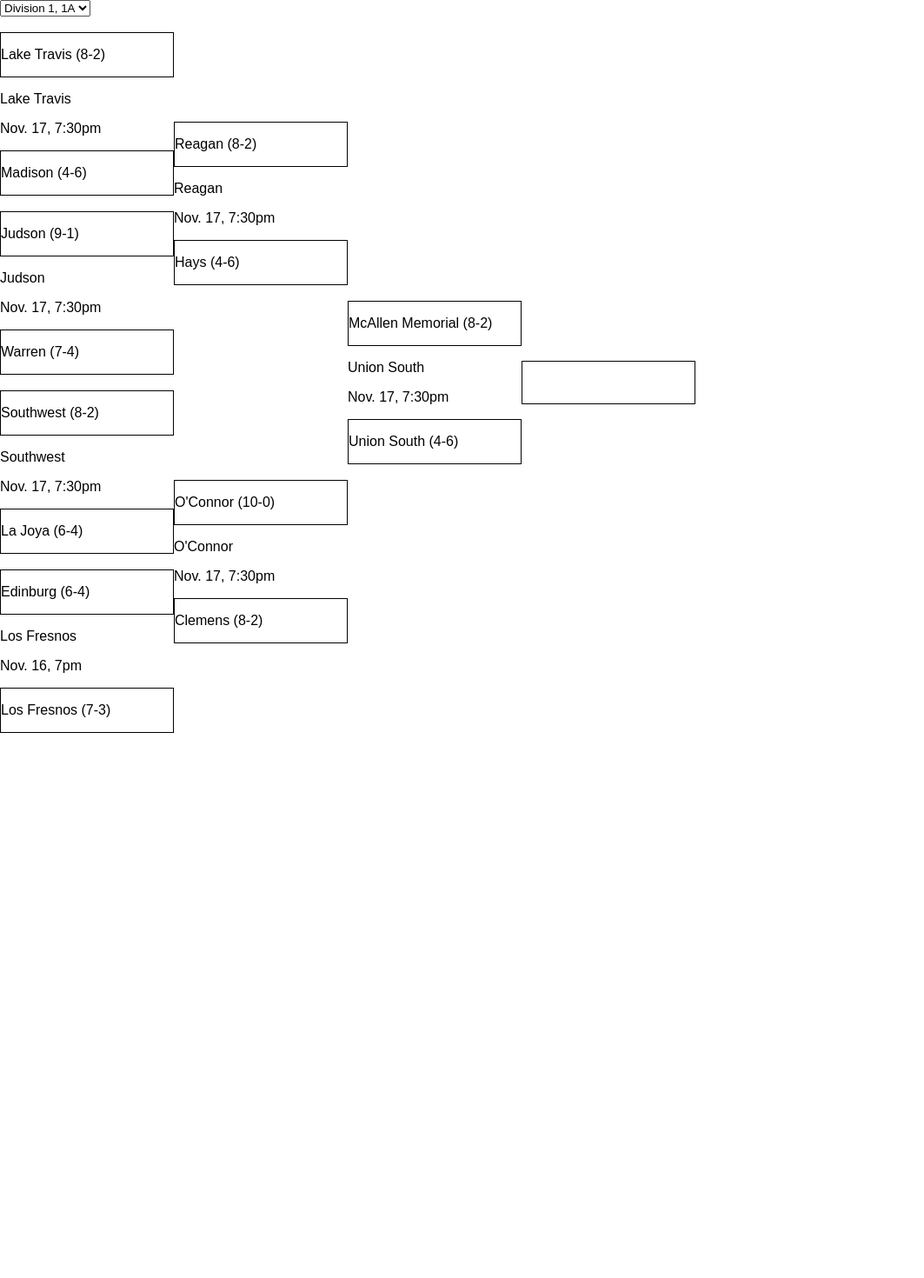
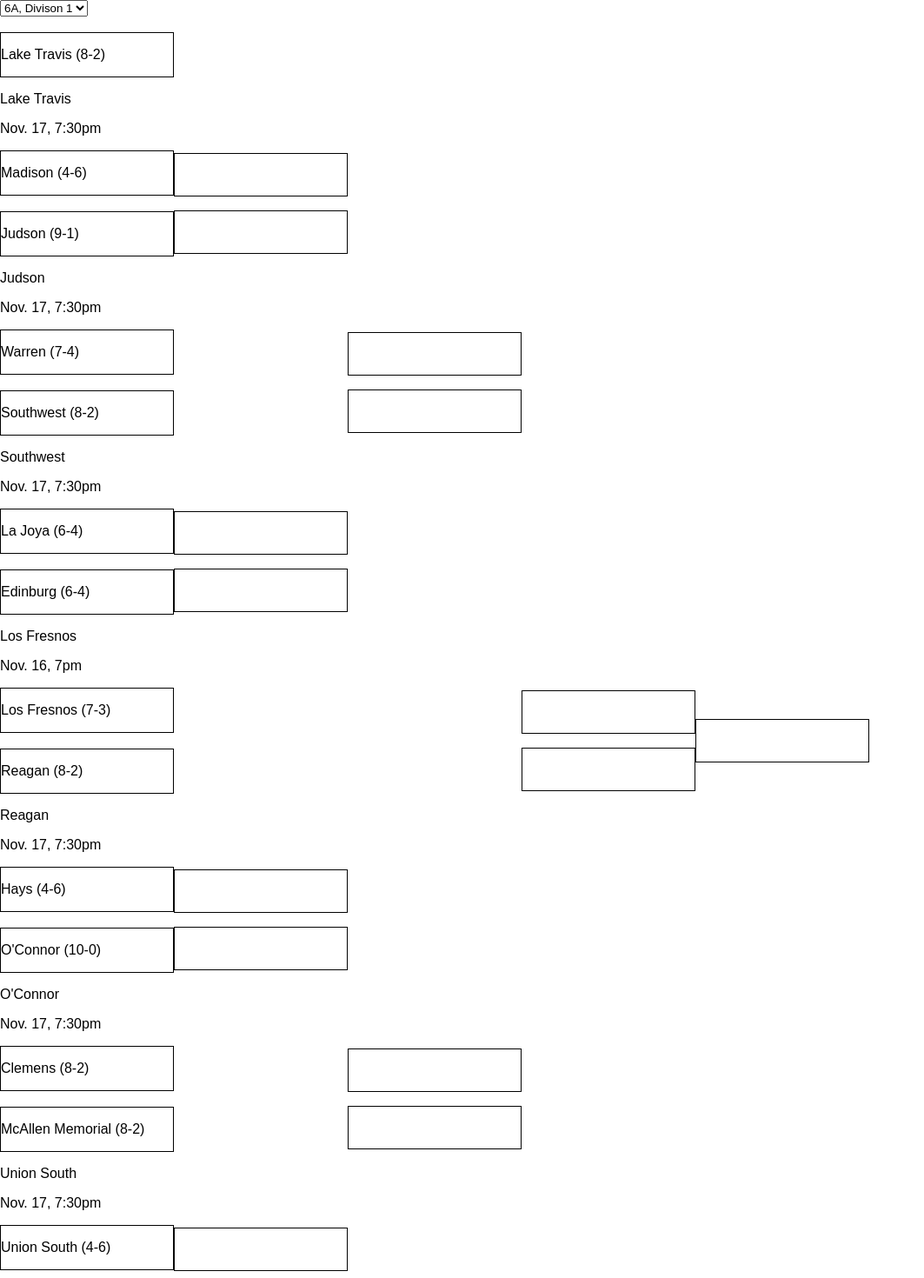
Before and after one commit to sa-express-news/UIL-bracket-17, a React (Create React App) app: page / in a window 1280 px wide. Shown: the top 1470 px of the page at 87% size, without its empty margins (0-1063 px from the left). Before the commit the page ends 861 px from the top, so only its background shows below. Built offline with nearby package versions, Linux system fonts and the light colour scheme.

Commit message:
Refactor Bracket component to display 16-team tournaments instead of the 8-team ones used for testing purposes

```diff
--- a/src/components/Bracket/index.tsx
+++ b/src/components/Bracket/index.tsx
@@ -88,52 +88,8 @@ export default class Bracket extends React.Component<BracketProps, BracketState>
 
         const divisionOptions = [
             {
-                value: 'div1_1a',
-                text: 'Division 1, 1A'
-            },
-            {
-                value: 'div2_1a',
-                text: 'Division 2, 1A'
-            },
-            {
-                value: 'div1_2a',
-                text: 'Division 1, 2A'
-            },
-            {
-                value: 'div2_2a',
-                text: 'Division 2, 2A'
-            },
-            {
-                value: 'div3_1a',
-                text: 'Division 3, 1A'
-            },
-            {
-                value: 'div3_2a',
-                text: 'Division 3, 2A'
-            },
-            {
-                value: 'div4_1a',
-                text: 'Division 4, 1A'
-            },
-            {
-                value: 'div4_2a',
-                text: 'Division 4, 2A'
-            },
-            {
-                value: 'div5_1a',
-                text: 'Division 5, 1A'
-            },
-            {
-                value: 'div5_2a',
-                text: 'Division 5, 2A'
-            },
-            {
-                value: 'div6_1a',
-                text: 'Division 6, 1A'
-            },
-            {
-                value: 'div6_2a',
-                text: 'Division 6, 2A'
+                value: 'div1_6a',
+                text: '6A, Divison 1'
             }
         ];
 
@@ -176,18 +132,37 @@ export default class Bracket extends React.Component<BracketProps, BracketState>
                         {gameComponents[2]}
                         <div className="game-spacer">&nbsp;</div>
                         {gameComponents[3]}
+                        <div className="game-spacer">&nbsp;</div>
+                        {gameComponents[4]}
+                        <div className="game-spacer">&nbsp;</div>
+                        {gameComponents[5]}
+                        <div className="game-spacer">&nbsp;</div>
+                        {gameComponents[6]}
+                        <div className="game-spacer">&nbsp;</div>
+                        {gameComponents[7]}
                         <div className="spacer">&nbsp;</div>
                     </div>
                     <div className="round">
                         <div className="spacer">&nbsp;</div>
-                        {gameComponents[4]}
+                        {gameComponents[8]}
                         <div className="game-spacer">&nbsp;</div>
-                        {gameComponents[5]}
+                        {gameComponents[9]}
+                        <div className="game-spacer">&nbsp;</div>
+                        {gameComponents[10]}
+                        <div className="game-spacer">&nbsp;</div>
+                        {gameComponents[11]}
                         <div className="spacer">&nbsp;</div>
                     </div>
                     <div className="round">
                         <div className="spacer">&nbsp;</div>
-                        {gameComponents[6]}
+                        {gameComponents[12]}
+                        <div className="game-spacer">&nbsp;</div>
+                        {gameComponents[13]}
+                        <div className="spacer">&nbsp;</div>
+                    </div>
+                    <div className="round">
+                        <div className="spacer">&nbsp;</div>
+                        {gameComponents[14]}
                         <div className="spacer">&nbsp;</div>
                     </div>
                     <div className="round">
```
